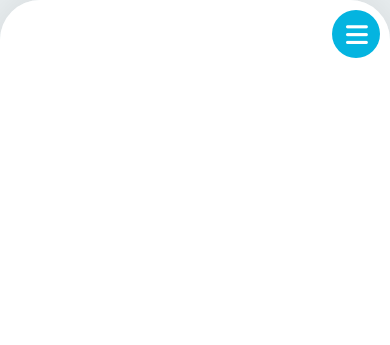
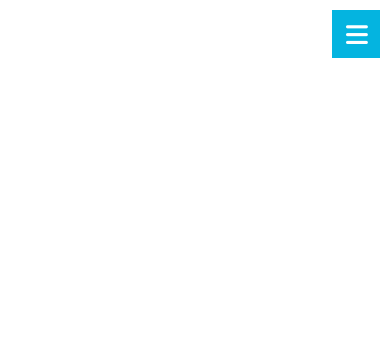
Before and after one commit to CarlosMorales34/Portfolio__Dev, a plain HTML site: page index.html in a window 390 px wide. Shown: the top 345 px of the page. Drawn offline with Linux system fonts and the light colour scheme.

Commit message:
bordes error en el border radius

```diff
--- a/assets-proyecto1/css/query.css
+++ b/assets-proyecto1/css/query.css
@@ -36,6 +36,7 @@
         grid-template-areas: 'content';
         grid-template-columns: 100%;
         overflow-x: hidden;
+        border-radius: 0;
     }
     /* TOGGLE */
     .layout__menu-toggle{
@@ -51,7 +52,7 @@
         text-align: center;
         background-color: var(--color-secondary);
         color: var(--color-principal);
-        border-radius: 3rem;
+        border-radius: 0;
         cursor: pointer;
         transition: all 500ms ease-in-out;
     }
```
